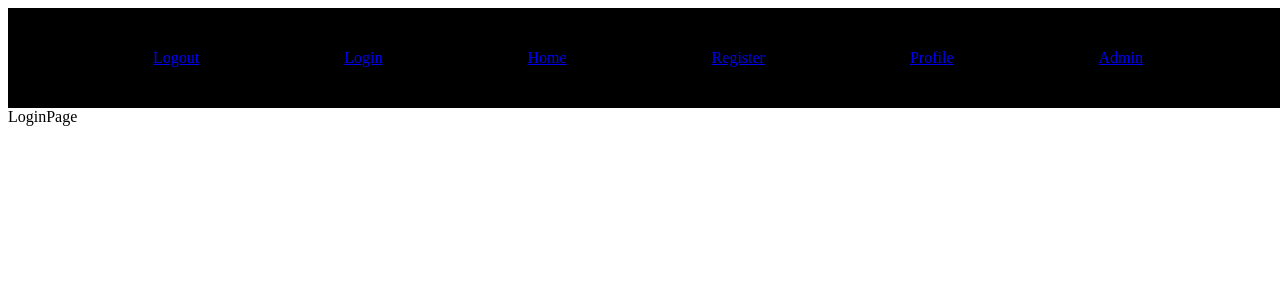
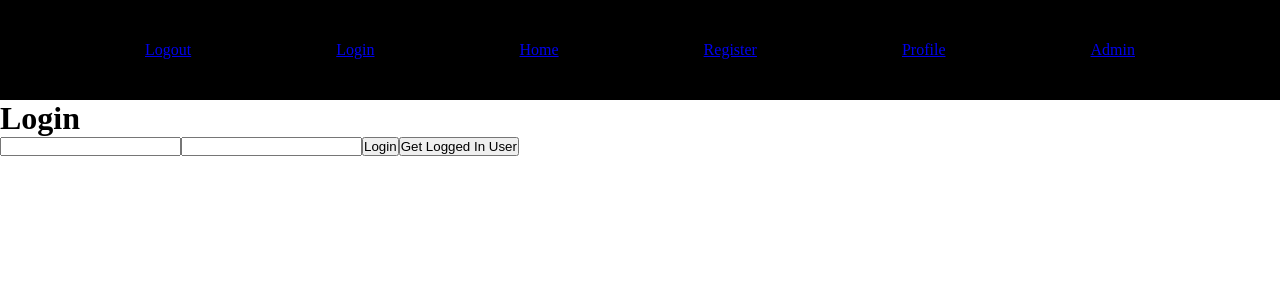
Before and after one commit to goodeats/passport, a React (Create React App) app in the folder client/: page /login in a window 1280 px wide. Shown: the top 300 px of the page. Built offline with nearby package versions, Linux system fonts and the light colour scheme.

Commit message:
login working from ui

```diff
--- a/client/src/Pages/LoginPage.tsx
+++ b/client/src/Pages/LoginPage.tsx
@@ -1,7 +1,36 @@
-import React from 'react'
+import axios from 'axios'
+import React, { useState } from 'react'
 
 export default function LoginPage() {
+  const [username, setUsername] = useState<string>("")
+  const [password, setPassword] = useState<string>("")
+
+  const login = () => {
+    axios.post('http://localhost:4000/login', {
+      username,
+      password
+    }, {
+      withCredentials: true
+    }).then(res => {
+      console.log(res.data)
+    })
+  }
+
+  const getUser = () => {
+    axios.get('http://localhost:4000/user', {
+      withCredentials: true
+    }).then(res => {
+      console.log(res.data)
+    })
+  }
+
   return (
-    <div>LoginPage</div>
+    <div>
+      <h1>Login</h1>
+      <input type="text" name="username" onChange={e => setUsername(e.target.value)} />
+      <input type="text" name="password" onChange={e => setPassword(e.target.value)} />
+      <button onClick={login}>Login</button>
+      <button onClick={getUser}>Get Logged In User</button>
+    </div>
   )
 }
--- a/client/src/main.css
+++ b/client/src/main.css
@@ -1,3 +1,9 @@
+* {
+  margin: 0;
+  padding: 0;
+  box-sizing: border-box;
+}
+
 .NavContainer {
   width: 100vw;
   height: 100px;
```
